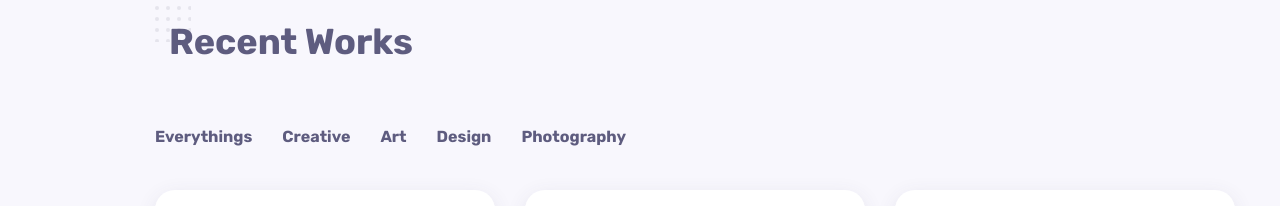
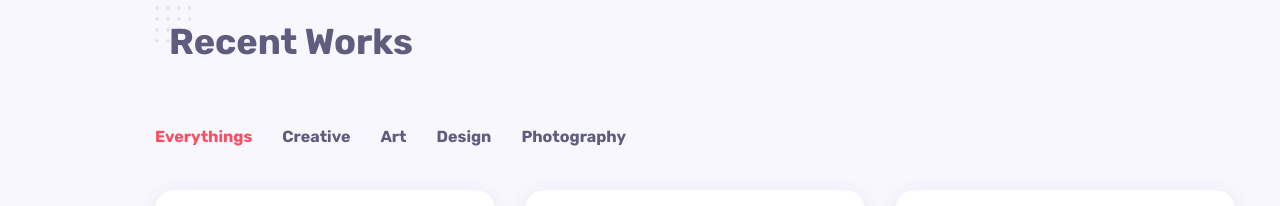
Before and after one commit to dwi-wijaya/portfolio-react, a React (Vite) app: page / in a window 1280 px wide. Shown: the part 2260-2466 px from the top of the page. Built offline with nearby package versions, Linux system fonts and the light colour scheme.

Commit message:
fix: works page category active indicator

```diff
--- a/src/components/portfolio/Portfolio.jsx
+++ b/src/components/portfolio/Portfolio.jsx
@@ -4,22 +4,24 @@ import Menu from "./Menu";
 
 const Portfolio = () => {
   const [items, setItems] = useState(Menu);
+  const [activeCategory, setActiveCategory] = useState('Everythings');
   const filterItems = (categoryItem) => {
     const updatedItems = Menu.filter((curElem) => {
       return curElem.category === categoryItem;
     });
     setItems(updatedItems);
+    setActiveCategory(categoryItem);
   };
   return (
     <section className="work container section" id="resume">
       <h2 className="section__title">Recent Works</h2>
 
       <div className="work__filters">
-        <span className="work__item" onClick={() => setItems(Menu)}>Everythings</span>
-        <span className="work__item" onClick={() => filterItems('Creative')}>Creative</span>
-        <span className="work__item" onClick={() => filterItems('Art')}>Art</span>
-        <span className="work__item" onClick={() => filterItems('Design')}>Design</span>
-        <span className="work__item" onClick={() => filterItems('Photography')}>Photography</span>
+        <span className={`work__item ${activeCategory === 'Everythings' ? 'active' : ''}`} onClick={() => { setItems(Menu); setActiveCategory('Everythings'); }}>Everythings</span>
+        <span className={`work__item ${activeCategory === 'Creative' ? 'active' : ''}`} onClick={() => filterItems('Creative')}>Creative</span>
+        <span className={`work__item ${activeCategory === 'Art' ? 'active' : ''}`} onClick={() => filterItems('Art')}>Art</span>
+        <span className={`work__item ${activeCategory === 'Design' ? 'active' : ''}`} onClick={() => filterItems('Design')}>Design</span>
+        <span className={`work__item ${activeCategory === 'Photography' ? 'active' : ''}`} onClick={() => filterItems('Photography')}>Photography</span>
       </div>
 
       <div className="work__container grid">
--- a/src/components/portfolio/portfolio.css
+++ b/src/components/portfolio/portfolio.css
@@ -8,6 +8,9 @@
     cursor: pointer;
     font-weight: var(--font-bold);
     transition: .3 ease-in-out;
+}
+.work__item.active{
+    color: var(--first-color);
 }
 .work__item:hover{
     color: var(--first-color);
```
